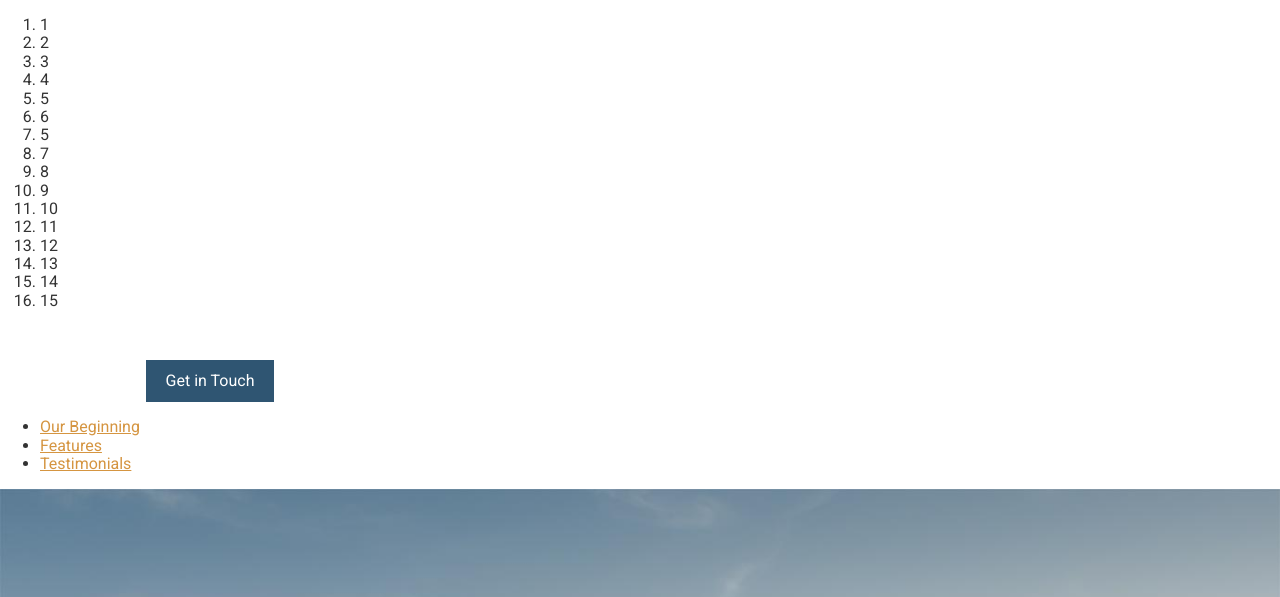
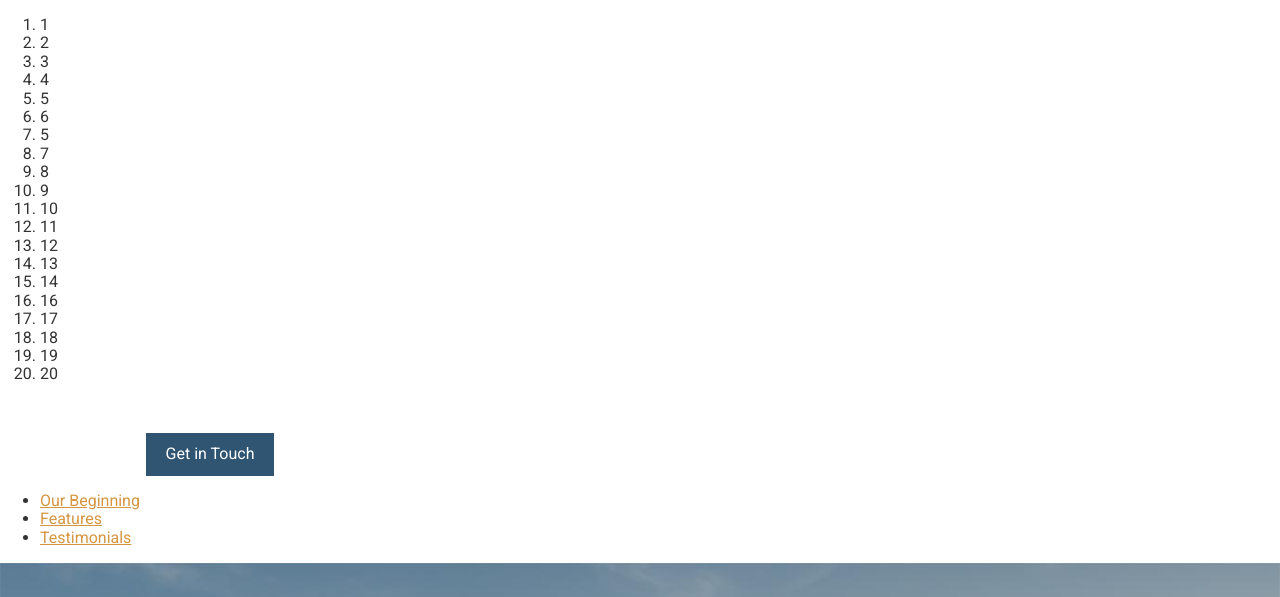
Before and after one commit to kingluddite/travel-site, a website: page app/index.html in a window 1280 px wide. Shown: the top 597 px of the page. Drawn offline with Linux system fonts and the light colour scheme.

Commit message:
made list a top twenty list

```diff
--- a/app/index.html
+++ b/app/index.html
@@ -25,7 +25,11 @@
     <li>12</li>
     <li>13</li>
     <li>14</li>
-    <li>15</li>
+    <li>16</li>
+    <li>17</li>
+    <li>18</li>
+    <li>19</li>
+    <li>20</li>
   </ol>
   <header>
     <img src="assets/images/icons/clear-view-escapes.svg">
```
